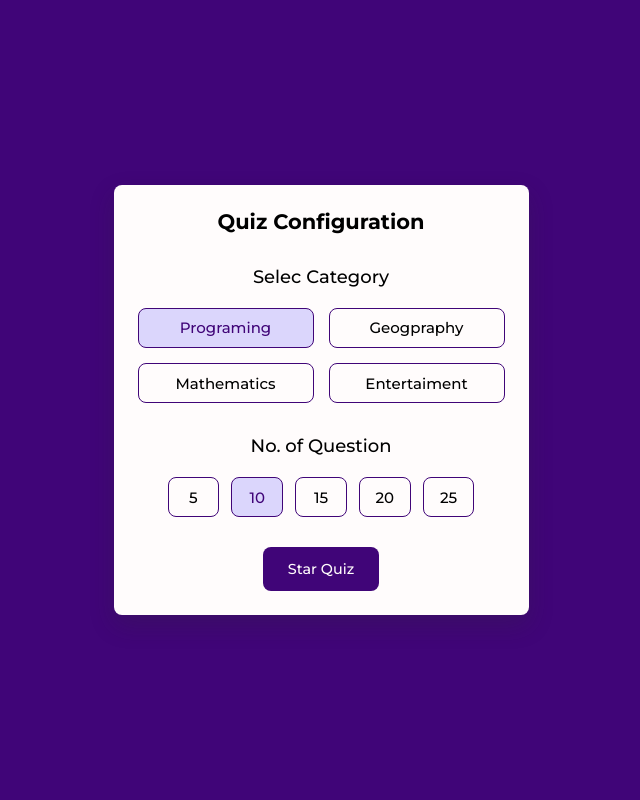
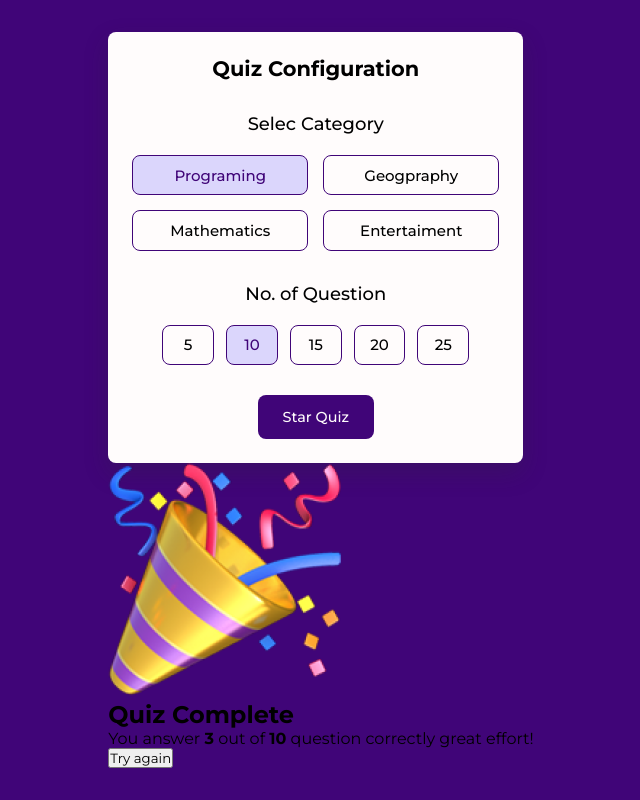
Before and after one commit to codewithandres/quiz-app-js, a website built with Vite: page index.html in a window 1280 px wide. Shown: the whole page, without its empty margins (319-959 px from the left). Built offline with nearby package versions, Linux system fonts and the light colour scheme; a web font is replaced by a local one.

Commit message:
se creo la estructura del resultado al finalizar el quiz

```diff
--- a/index.html
+++ b/index.html
@@ -92,6 +92,22 @@
                     </button>
                 </footer>
             </section>
+
+            <section class="result-container">
+                <img
+                    src="./public/quiz-over.png"
+                    alt="images"
+                    loading="lazy"
+                    class="result-img"
+                />
+                <h2 class="resul-title">Quiz Complete</h2>
+                <p class="result-mesaage">
+                    You answer <b>3</b> out of <b>10</b> question correctly
+                    great effort!
+                </p>
+
+                <button class="try-again-button">Try again</button>
+            </section>
         </div>
         <script type="module" src="/src/index.ts"></script>
     </body>
```
